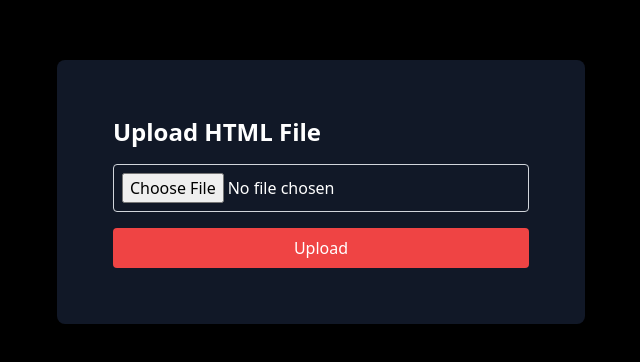
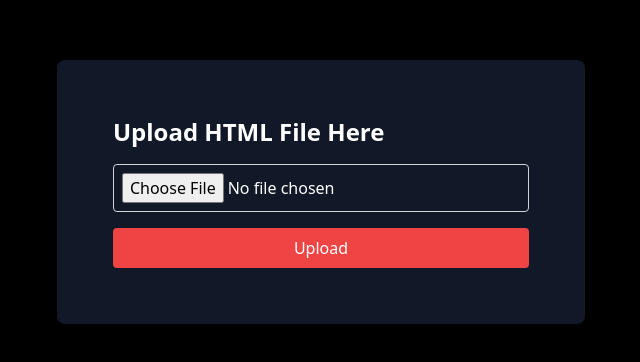
Before and after one commit to Labhk/rapid-route, a Next.js app: page / in a window 1280 px wide. Shown: the part 208-570 px from the top of the page, without its empty margins (319-959 px from the left). Built offline with nearby package versions, Linux system fonts and the light colour scheme; no server answers.

Commit message:
Update index.js

```diff
--- a/pages/index.js
+++ b/pages/index.js
@@ -36,7 +36,7 @@
   return (
     <div className="min-h-screen flex items-center justify-center bg-black text-white">
       <div className="bg-gray-900 p-14 rounded-lg shadow-md">
-        <h1 className="text-2xl font-bold mb-4">Upload HTML File</h1>
+        <h1 className="text-2xl font-bold mb-4">Upload HTML File Here</h1>
         <form onSubmit={handleSubmit} className="space-y-4">
           <input
             type="file"
```
